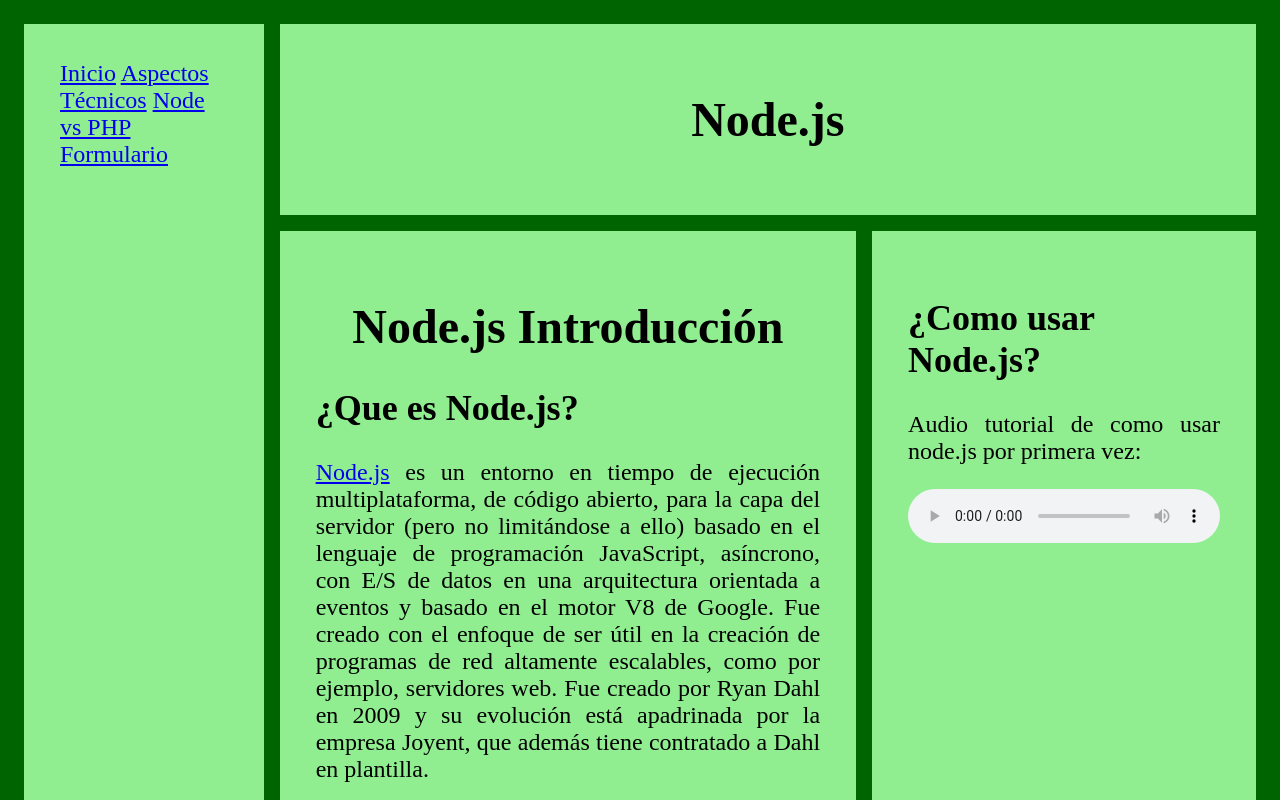
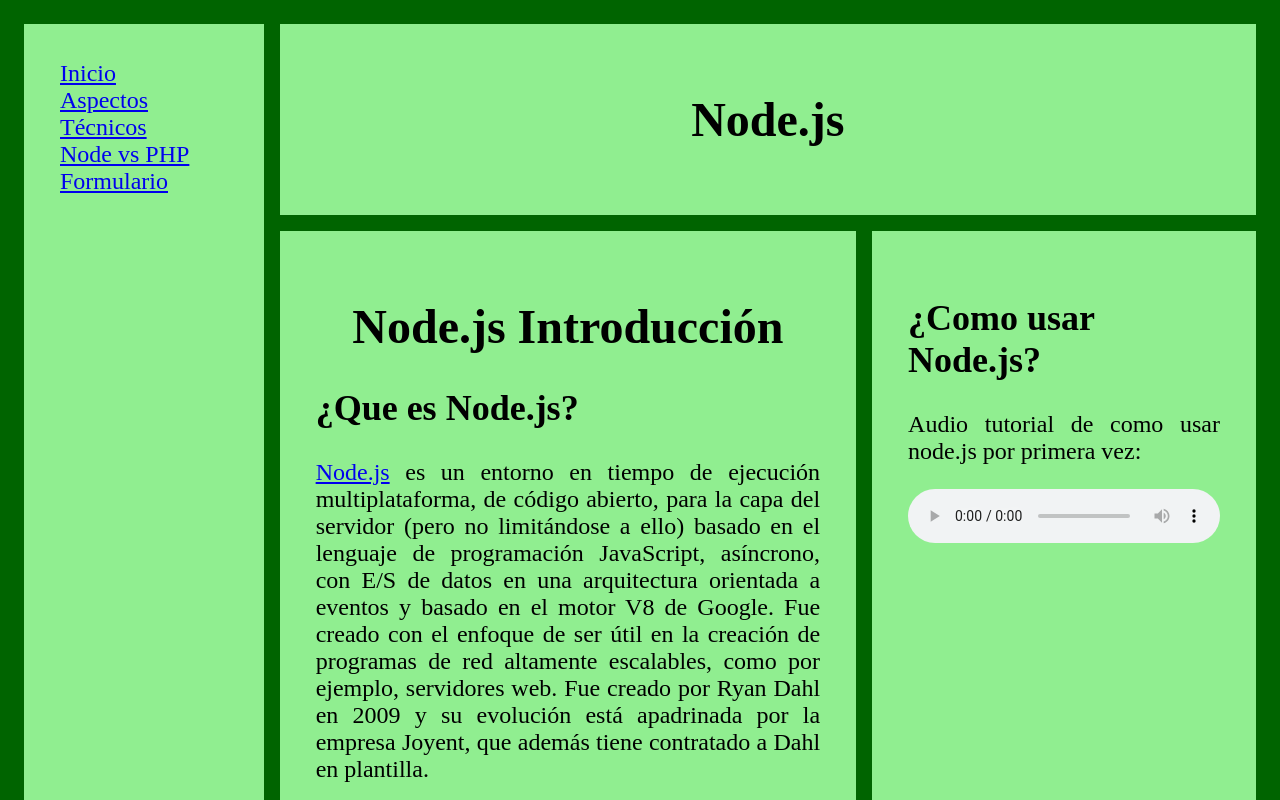
Before and after one commit to davidcanle/sew, a plain HTML site: page index.html in a window 1280 px wide. Shown: the top 800 px of the page. Drawn offline with Linux system fonts and the light colour scheme.

Commit message:
Add files via upload

```diff
--- a/estilo/estilo.css
+++ b/estilo/estilo.css
@@ -36,3 +36,8 @@ footer {
     background-color: lightgreen;
     font-size: 1.5em;
 }
+nav{
+    display: flex;
+    flex-direction: column;
+    justify-content: stretch;
+}
```
